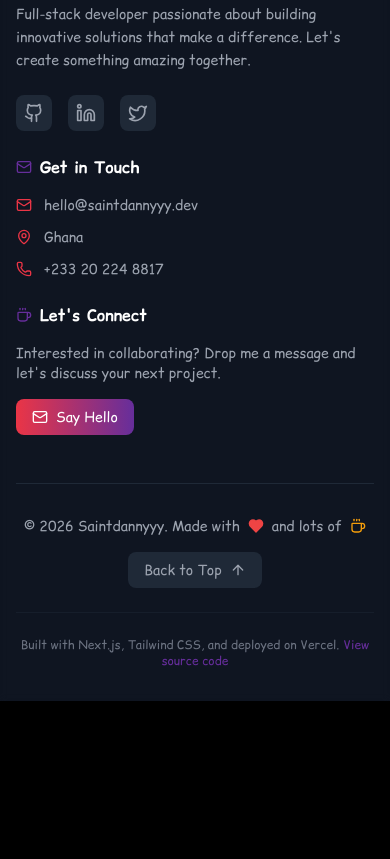
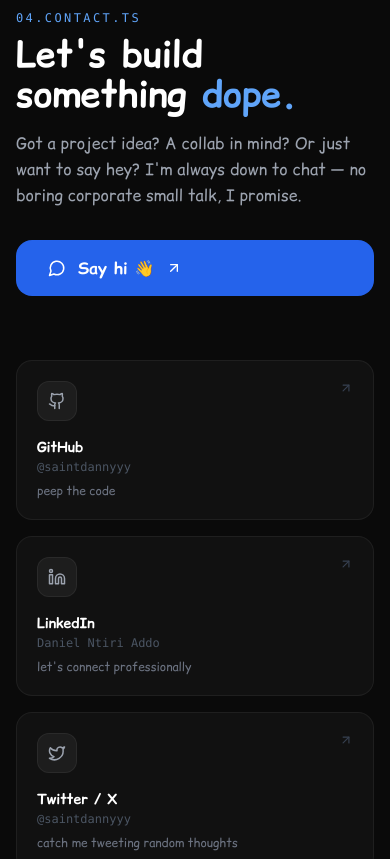
Before and after one commit to saintdannyyy/saintdannyyy-portfolio, a Next.js app: page / in a window 390 px wide. Shown: the part 10560-11419 px from the top of the page. Before the commit the page ends 11261 px from the top, so only its background shows below. Built offline with nearby package versions, Linux system fonts and the light colour scheme.

Commit message:
feat: add Contact component with social links and email CTA

```diff
--- /dev/null
+++ b/components/Contact.js
@@ -0,0 +1,121 @@
+"use client";
+
+import Link from "next/link";
+import {
+  Github,
+  Linkedin,
+  Twitter,
+  Mail,
+  ArrowUpRight,
+  MessageCircle,
+} from "lucide-react";
+
+const socials = [
+  {
+    name: "GitHub",
+    handle: "@saintdannyyy",
+    href: "https://github.com/saintdannyyy",
+    icon: Github,
+    desc: "peep the code",
+  },
+  {
+    name: "LinkedIn",
+    handle: "Daniel Ntiri Addo",
+    href: "https://www.linkedin.com/in/saintdannyyy/",
+    icon: Linkedin,
+    desc: "let's connect professionally",
+  },
+  {
+    name: "Twitter / X",
+    handle: "@saintdannyyy",
+    href: "https://twitter.com/saintdannyyy",
+    icon: Twitter,
+    desc: "catch me tweeting random thoughts",
+  },
+  {
+    name: "Email",
+    handle: "danieltesla746@gmail.com",
+    href: "mailto:danieltesla746@gmail.com",
+    icon: Mail,
+    desc: "slide into my inbox",
+  },
+];
+
+export default function Contact() {
+  return (
+    <section id="contact" className="w-full py-24 bg-[#0a0a0a]">
+      <div className="max-w-7xl mx-auto px-4 sm:px-6 lg:px-8">
+        {/* Header */}
+        <span className="text-blue-400 text-xs font-mono uppercase tracking-[0.2em] mb-2 block">
+          04.contact.ts
+        </span>
+
+        <div className="flex flex-col lg:flex-row lg:items-end lg:justify-between gap-8 mb-16">
+          <div>
+            <h2 className="text-4xl sm:text-5xl font-bold font-comic text-white mb-4">
+              Let&apos;s build something{" "}
+              <span className="text-blue-400">dope.</span>
+            </h2>
+            <p className="text-gray-400 text-base max-w-md leading-relaxed">
+              Got a project idea? A collab in mind? Or just want to say hey?
+              I&apos;m always down to chat — no boring corporate small talk, I
+              promise.
+            </p>
+          </div>
+
+          {/* Big email CTA */}
+          <Link
+            href="mailto:danieltesla746@gmail.com"
+            className="group shrink-0 inline-flex items-center gap-3 px-8 py-4 bg-blue-600 hover:bg-blue-500 text-white font-comic font-bold text-base rounded-2xl transition-all duration-200 hover:shadow-lg hover:shadow-blue-500/20"
+          >
+            <MessageCircle size={18} />
+            Say hi 👋
+            <ArrowUpRight
+              size={16}
+              className="group-hover:translate-x-0.5 group-hover:-translate-y-0.5 transition-transform duration-200"
+            />
+          </Link>
+        </div>
+
+        {/* Socials grid */}
+        <div className="grid sm:grid-cols-2 lg:grid-cols-4 gap-4">
+          {socials.map(({ name, handle, href, icon: Icon, desc }) => (
+            <Link
+              key={name}
+              href={href}
+              target={href.startsWith("mailto") ? "_self" : "_blank"}
+              rel="noopener noreferrer"
+              className="group flex flex-col gap-4 p-5 rounded-2xl border border-white/[0.06] bg-[#111] hover:border-blue-500/30 hover:bg-[#141414] transition-all duration-300"
+            >
+              <div className="flex items-start justify-between">
+                <div className="p-2.5 rounded-xl bg-white/[0.05] border border-white/[0.06] group-hover:border-blue-500/20 transition-colors duration-300">
+                  <Icon
+                    size={18}
+                    className="text-gray-400 group-hover:text-blue-400 transition-colors duration-300"
+                  />
+                </div>
+                <ArrowUpRight
+                  size={14}
+                  className="text-gray-700 group-hover:text-blue-400 group-hover:translate-x-0.5 group-hover:-translate-y-0.5 transition-all duration-200"
+                />
+              </div>
+
+              <div>
+                <p className="text-white font-bold font-comic text-sm mb-0.5">
+                  {name}
+                </p>
+                <p className="text-gray-600 font-mono text-xs mb-2">{handle}</p>
+                <p className="text-gray-500 text-xs">{desc}</p>
+              </div>
+            </Link>
+          ))}
+        </div>
+
+        {/* Bottom note */}
+        <p className="mt-12 text-center text-gray-700 font-mono text-xs">
+          I usually respond within 24 hrs — faster if the vibe is right ✌️
+        </p>
+      </div>
+    </section>
+  );
+}
```
